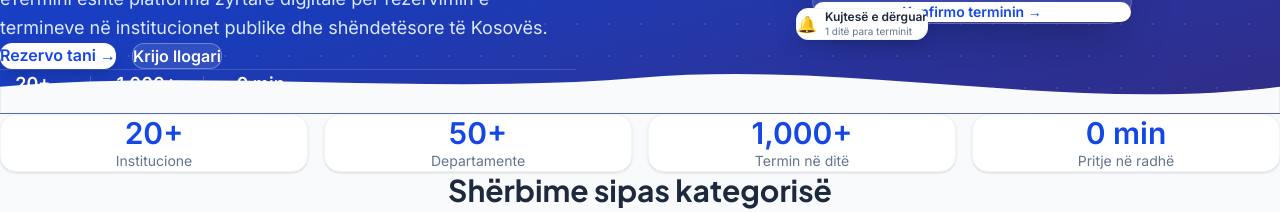
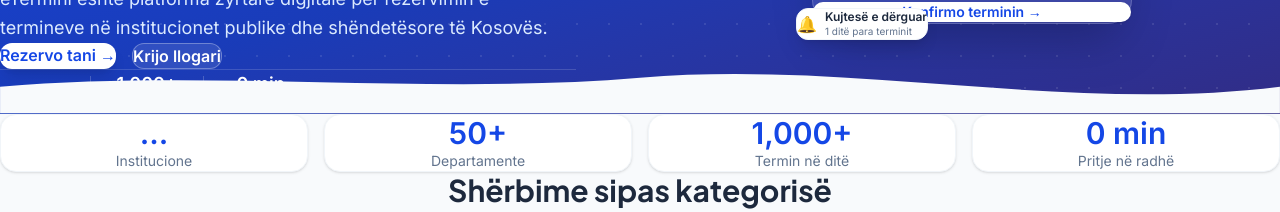
Before and after one commit to vesahadergjonaj/eTerminiUI, a React (Vite) app: page / in a window 1280 px wide. Shown: the part 329-541 px from the top of the page. Built offline with nearby package versions, Linux system fonts and the light colour scheme; no server answers.

Commit message:
Add tenants count fetching to Home component and update stats display

```diff
--- a/src/api/tenantsApi.js
+++ b/src/api/tenantsApi.js
@@ -1,3 +1,4 @@
 import api from './axiosInstance'
 
 export const getTenants = () => api.get('/tenants')
+export const getTenantsCount = () => api.get('/tenants/count')
--- a/src/pages/Home.jsx
+++ b/src/pages/Home.jsx
@@ -1,5 +1,7 @@
 import { Link } from 'react-router-dom'
+import { useState, useEffect } from 'react'
 import { usePing } from '../hooks/useTest'
+import { getTenantsCount } from '../api/tenantsApi'
 
 const categories = [
   { icon: '🏥', title: 'Spitalet & Klinika', desc: 'QKUK dhe spitalet rajonale', color: 'from-red-50 to-red-100 border-red-200', iconBg: 'bg-red-100' },
@@ -10,8 +12,7 @@ const categories = [
   { icon: '📋', title: 'Shërbime Sociale', desc: 'Asistencë sociale & pensione', color: 'from-sky-50 to-sky-100 border-sky-200', iconBg: 'bg-sky-100' },
 ]
 
-const stats = [
-  { value: '20+', label: 'Institucione' },
+const staticStats = [
   { value: '50+', label: 'Departamente' },
   { value: '1,000+', label: 'Termin në ditë' },
   { value: '0 min', label: 'Pritje në radhë' },
@@ -27,6 +28,11 @@ const timeSlots = ['09:00', '09:30', '10:00', '10:30', '11:00', '14:00']
 
 export default function Home() {
   const { status, loading: pingLoading } = usePing()
+  const [tenantsCount, setTenantsCount] = useState(null)
+
+  useEffect(() => {
+    getTenantsCount().then(res => setTenantsCount(res.data)).catch(() => {})
+  }, [])
 
   return (
     <div>
@@ -74,7 +80,7 @@ export default function Home() {
               {/* Trust badges */}
               <div className="flex items-center gap-6 mt-10 pt-8 border-t border-white/15">
                 <div className="text-center">
-                  <p className="text-white font-bold text-lg">20+</p>
+                  <p className="text-white font-bold text-lg">{tenantsCount !== null ? tenantsCount : '...'}</p>
                   <p className="text-blue-300 text-xs">Institucione</p>
                 </div>
                 <div className="w-px h-8 bg-white/20" />
@@ -178,7 +184,13 @@ export default function Home() {
       {/* Stats */}
       <section className="max-w-7xl mx-auto px-4 sm:px-6 pt-8 mb-14">
         <div className="grid grid-cols-2 md:grid-cols-4 gap-4">
-          {stats.map((s) => (
+          <div className="bg-white rounded-2xl p-5 shadow-sm border border-slate-100 text-center">
+            <p className="text-3xl font-bold text-blue-700 mb-1">
+              {tenantsCount !== null ? tenantsCount : '...'}
+            </p>
+            <p className="text-slate-500 text-sm">Institucione</p>
+          </div>
+          {staticStats.map((s) => (
             <div key={s.label} className="bg-white rounded-2xl p-5 shadow-sm border border-slate-100 text-center">
               <p className="text-3xl font-bold text-blue-700 mb-1">{s.value}</p>
               <p className="text-slate-500 text-sm">{s.label}</p>
```
